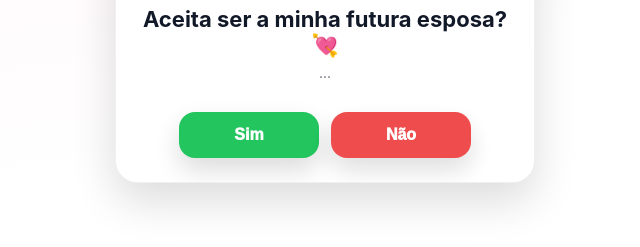
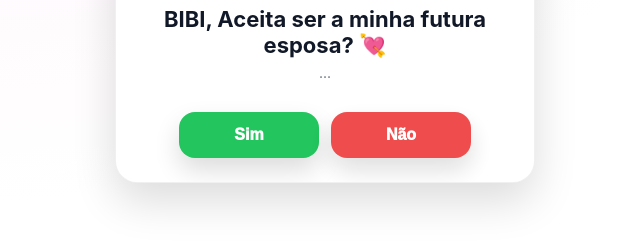
Before and after one commit to sinasclinked-droid/Isshin, a plain HTML site: page index.html in a window 1280 px wide. Shown: the part 477-724 px from the top of the page, without its empty margins (315-955 px from the left). Drawn offline with Linux system fonts and the light colour scheme.

Commit message:
Update index.html

```diff
--- a/index.html
+++ b/index.html
@@ -279,7 +279,7 @@ button.choice{
     </div>
 
     <div class="content" id="question">
-      <h1 id="title">Aceita ser a minha futura esposa? 💘</h1>
+      <h1 id="title">BIBI, Aceita ser a minha futura esposa? 💘</h1>
       <p id="drama">...</p>
 
       <div class="btnStage" id="btnStage">
```
